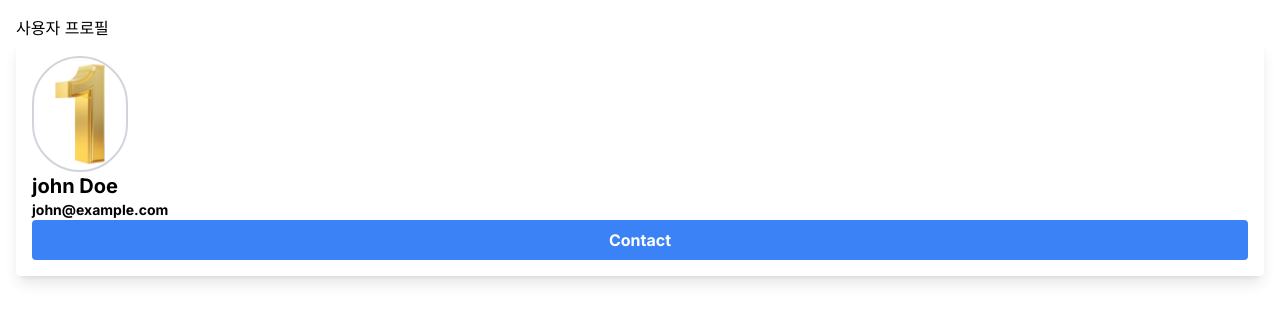
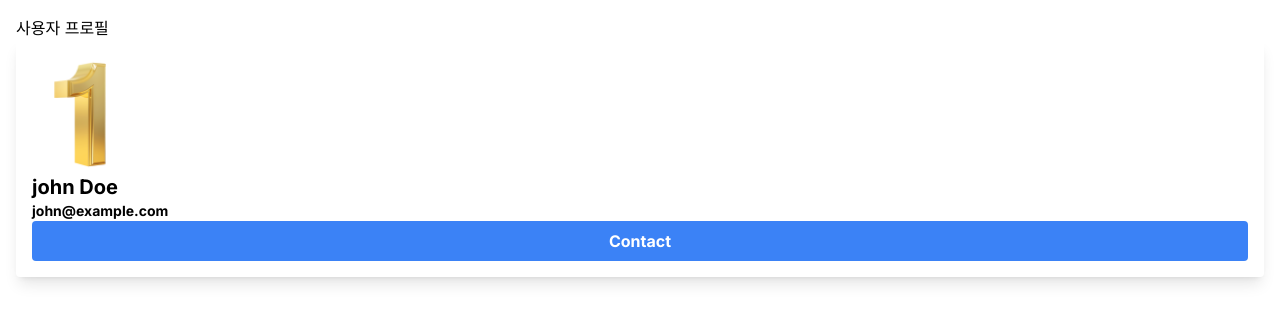
Before and after one commit to jeong-jihyun/my-next-app, a Next.js app: page /composition in a window 1280 px wide. Shown: the top 322 px of the page. Built offline with nearby package versions, Linux system fonts and the light colour scheme.

Commit message:
prettier-plugin-tailwindcss 추가

```diff
--- a/package.json
+++ b/package.json
@@ -23,6 +23,7 @@
     "eslint-config-next": "15.1.5",
     "eslint-config-prettier": "^10.0.1",
     "postcss": "^8.5.1",
+    "prettier-plugin-tailwindcss": "^0.6.10",
     "tailwindcss": "^3.4.17",
     "typescript": "^5"
   }
--- a/src/app/composition/user-profile-card.tsx
+++ b/src/app/composition/user-profile-card.tsx
@@ -9,7 +9,7 @@ const ProfilePicture = ({ src }: ProfilePictureProps) => {
       alt="profile"
       width={96}
       height={96}
-      className="border-2 border-gray-300 rounded-full"
+      className="border-1 border-gray-300 rounded-full"
     />
   );
 };
--- /dev/null
+++ b/src/app/lifting-stateup/toggle.tsx
@@ -0,0 +1,17 @@
+"use client";
+
+type ToggleProps = {
+  isOn: boolean;
+  onClick: () => void;
+};
+
+const Toggle = ({ isOn, onClick }: ToggleProps) => {
+  return (
+    <button
+      onClick={onClick}
+      className={`px-4 py-2 text-white font-bold rounded ${isOn ? "bg-blue-500" : "bg-red-400"}`}
+    >
+      {isOn ? "On" : "Off"}
+    </button>
+  );
+};
```
Also changed, not shown: 1 other file (tests, documents, lock files or other folders).
